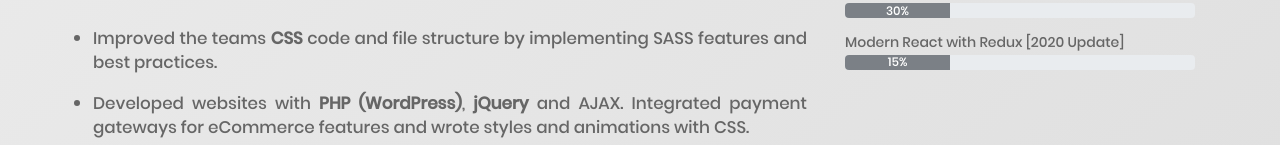
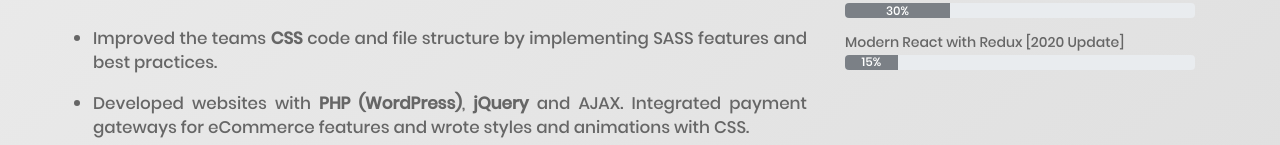
Before and after one commit to idlikesometea/landing, a website: page index.html in a window 1280 px wide. Shown: the part 1485-1630 px from the top of the page. Drawn offline with nearby package versions, Linux system fonts and the light colour scheme; files whose address does not match are found by name.

Commit message:
fix progress bar

```diff
--- a/index.html
+++ b/index.html
@@ -183,7 +183,7 @@
               </div>
               Modern React with Redux [2020 Update]
               <div class="progress">
-                <div class="progress-bar" role="progressbar" style="width: 30%" aria-valuenow="15" aria-valuemin="0" aria-valuemax="100">15%</div>
+                <div class="progress-bar" role="progressbar" style="width: 15%" aria-valuenow="15" aria-valuemin="0" aria-valuemax="100">15%</div>
               </div>
             </div>
           </div>
```
